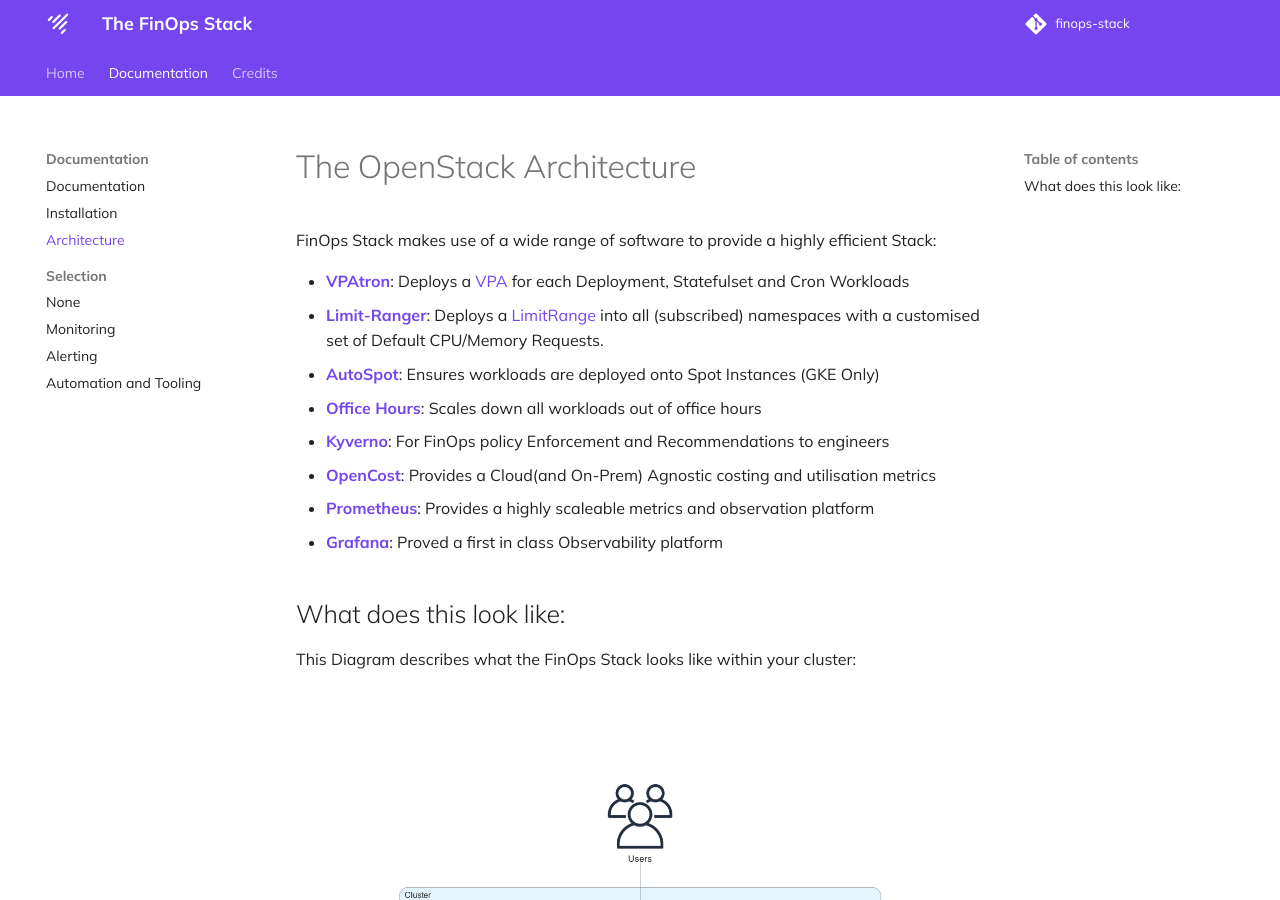
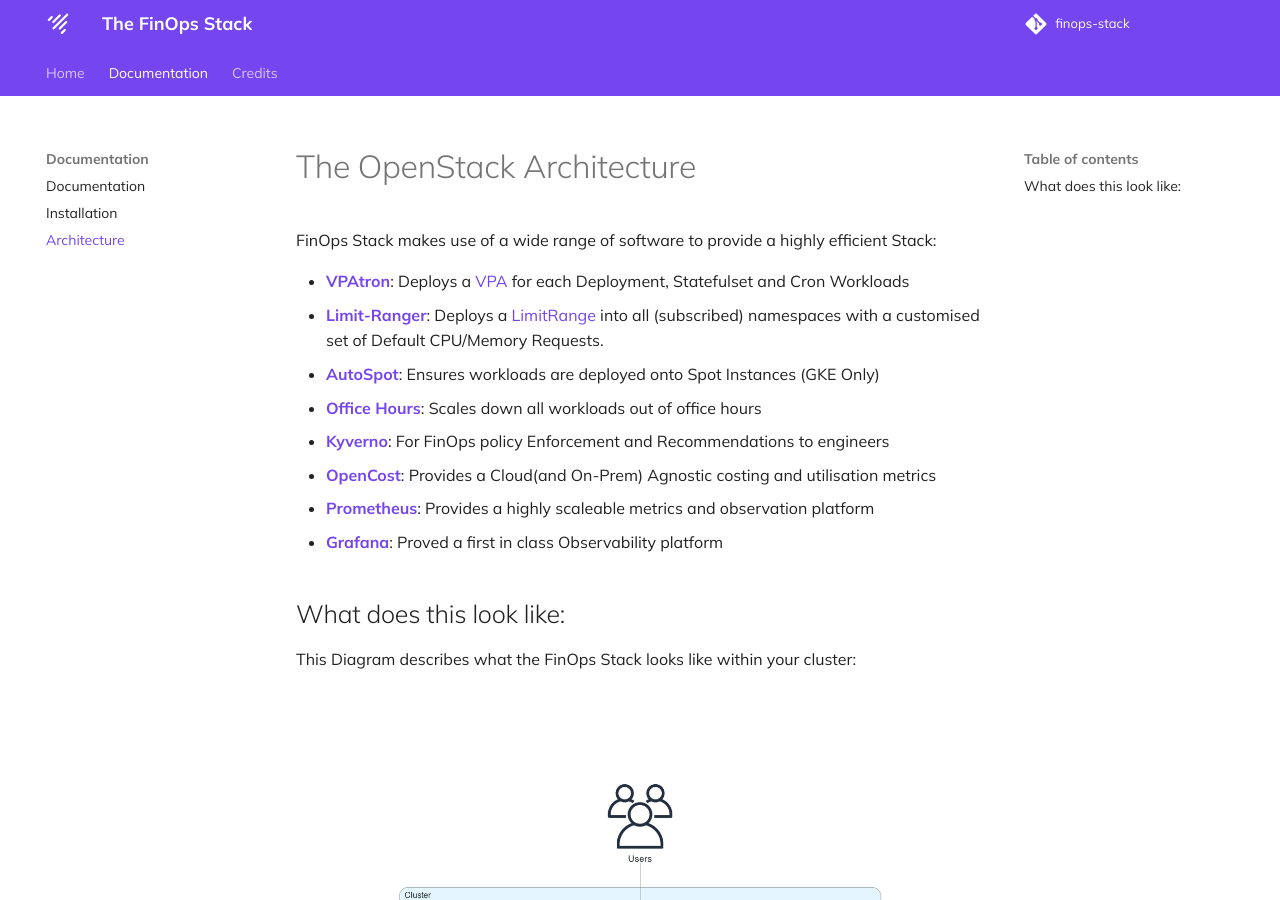
Before and after one commit to jetstack/finops-stack, an MkDocs documentation site: the page built from content/architecture.md, in a window 1280 px wide and 900 px high. Built offline with MkDocs 1.6.1 and Material for MkDocs 9.7.7, drawn with Linux system fonts in a browser that asks for light colours; comment, search, counter and statistics services are not loaded.

Commit message:
fix removal of Selection section

```diff
--- a/mkdocs.yaml
+++ b/mkdocs.yaml
@@ -21,11 +21,6 @@ nav:
       - intro.md
       - Installation: install.md
       - Architecture: architecture.md
-      - Selection:
-          - selection/index.md
-          - Monitoring: selection/monitoring.md
-          - Alerting: selection/alerting.md
-          - Automation and Tooling: selection/automation-and-tooling.md
   - credit.md
 
 extra_css:
```
